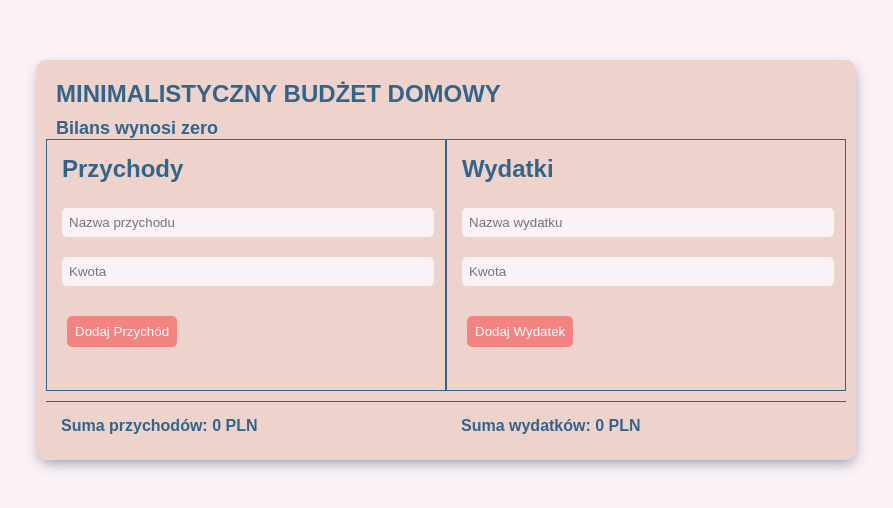
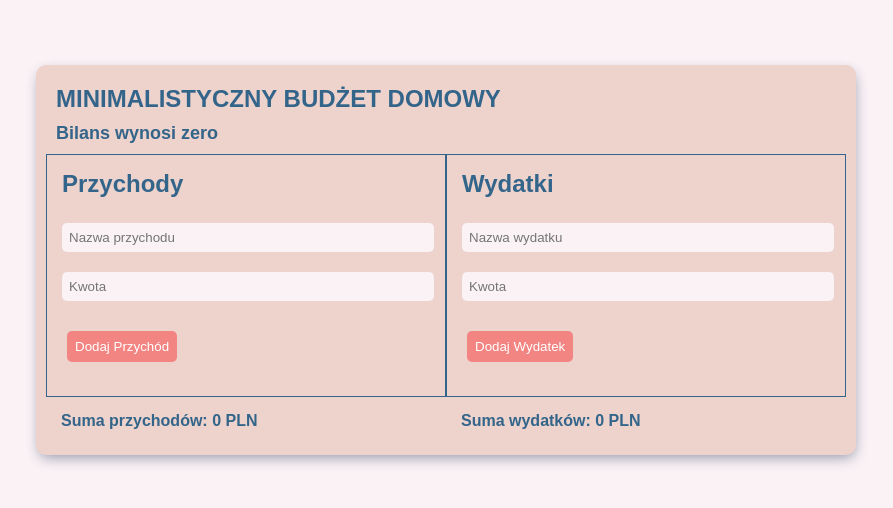
Before and after one commit to Evna07/fc-js-project-1, a plain HTML site: page index.html in a window 1280 px wide. Shown: the part 140-648 px from the top of the page, without its empty margins (194-1087 px from the left). Drawn offline with nearby package versions, Linux system fonts and the light colour scheme.

Commit message:
made last touchups

```diff
--- a/style.css
+++ b/style.css
@@ -34,6 +34,7 @@
 .inner-container {
   display: flex;
   flex-direction: row;
+  margin-top: 10px;
 }
 
 .transaction-section {
@@ -143,6 +144,7 @@
   padding: 15px;
   border: 1px solid #33658a;
   height: 220px;
+  margin-bottom: -20px;
 }
 
 .sticky-bottom {
```
